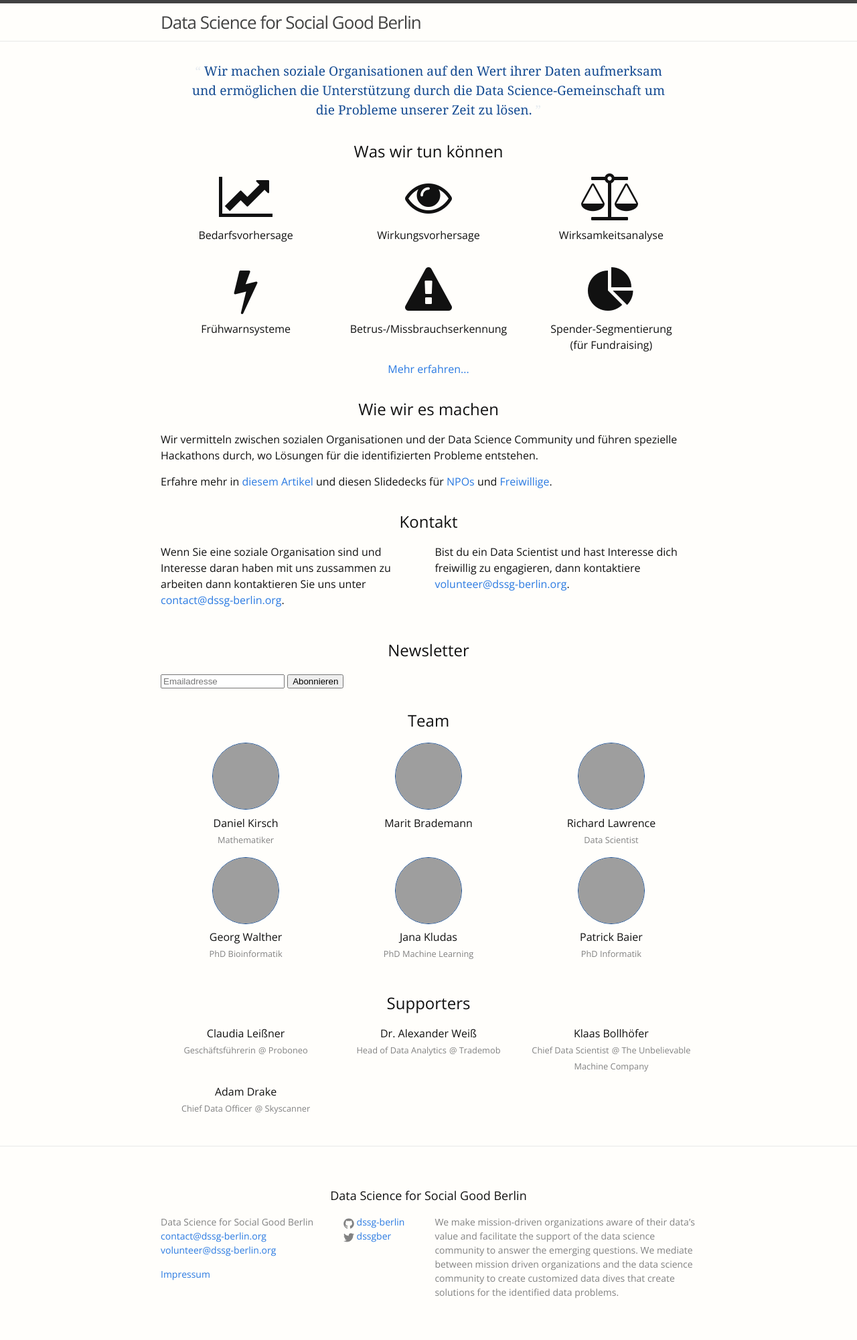
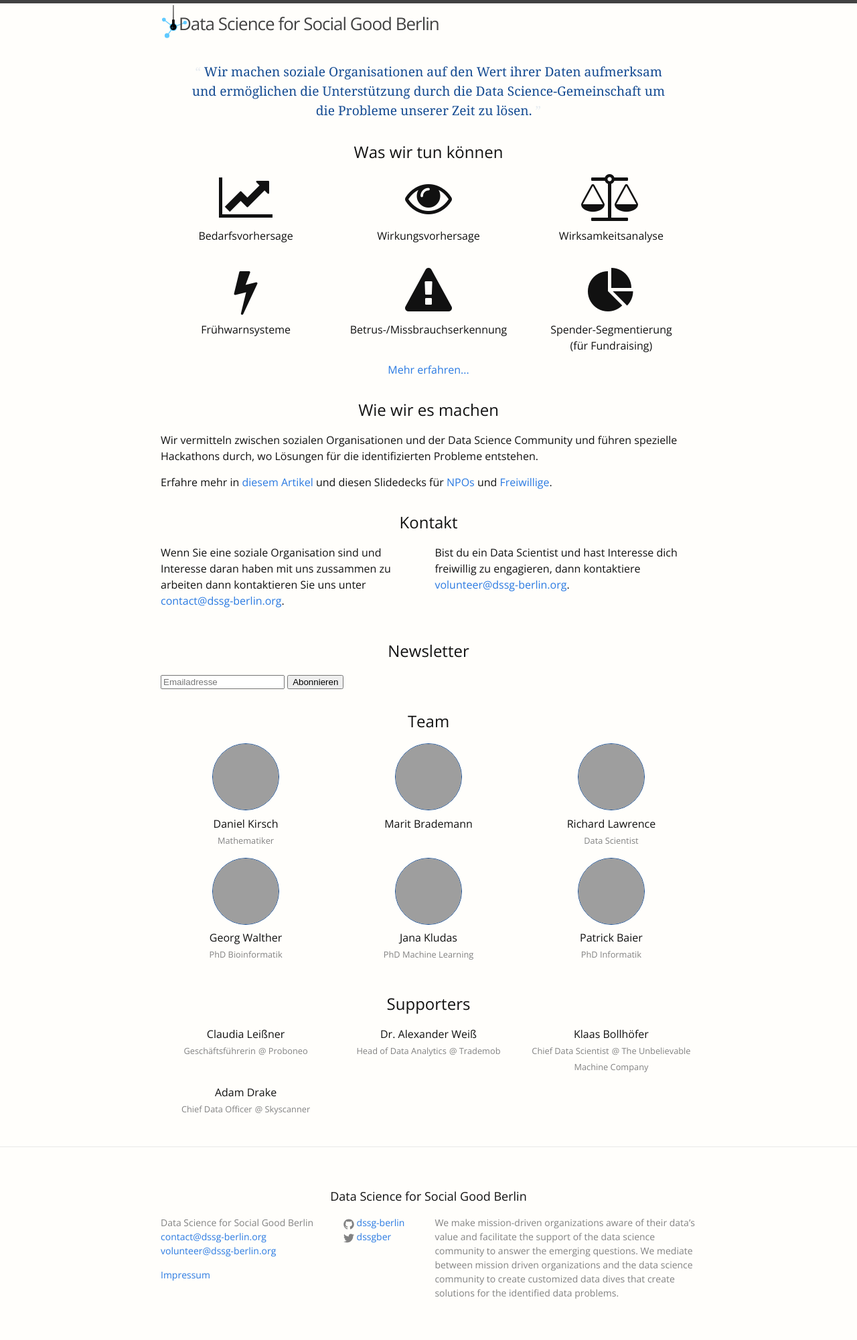
Before and after one commit to dssg-berlin/dssg-berlin.github.io, a Jekyll site: the page built from index.html, in a window 1280 px wide. Shown: the whole page at 67% size. Built offline with Jekyll 4.4.1, drawn with Linux system fonts in a browser that asks for light colours; comment, search, counter and statistics services are not loaded; grey boxes are pictures that could not be loaded.

Commit message:
sneak a logo in

```diff
--- a/_sass/_layout.scss
+++ b/_sass/_layout.scss
@@ -10,7 +10,6 @@
  */
 .site-header {
     border-top: 5px solid $grey-color-dark;
-    border-bottom: 1px solid $grey-color-light;
     min-height: 56px;
 
     // Positioning context for the mobile navigation icon
@@ -28,6 +27,24 @@
     &:visited {
         color: $grey-color-dark;
     }
+
+    position: relative;
+    &:before {
+        content: "";
+        display: inline-block;
+        // position: absolute;
+        background: url('../images/dssg-logo.svg');
+        background-size: contain;
+        background-repeat: no-repeat;
+        width: 40px;
+        height: 50px;
+        margin: 2px -15px -12px 2px;
+    }
+
+
+}
+
+.site-header .wrapper {
 }
 
 .site-nav {
```
Also changed, not shown: images/dssg-logo.svg (added), images/icon_download.png (deleted), images/sprite_download.png (deleted).
